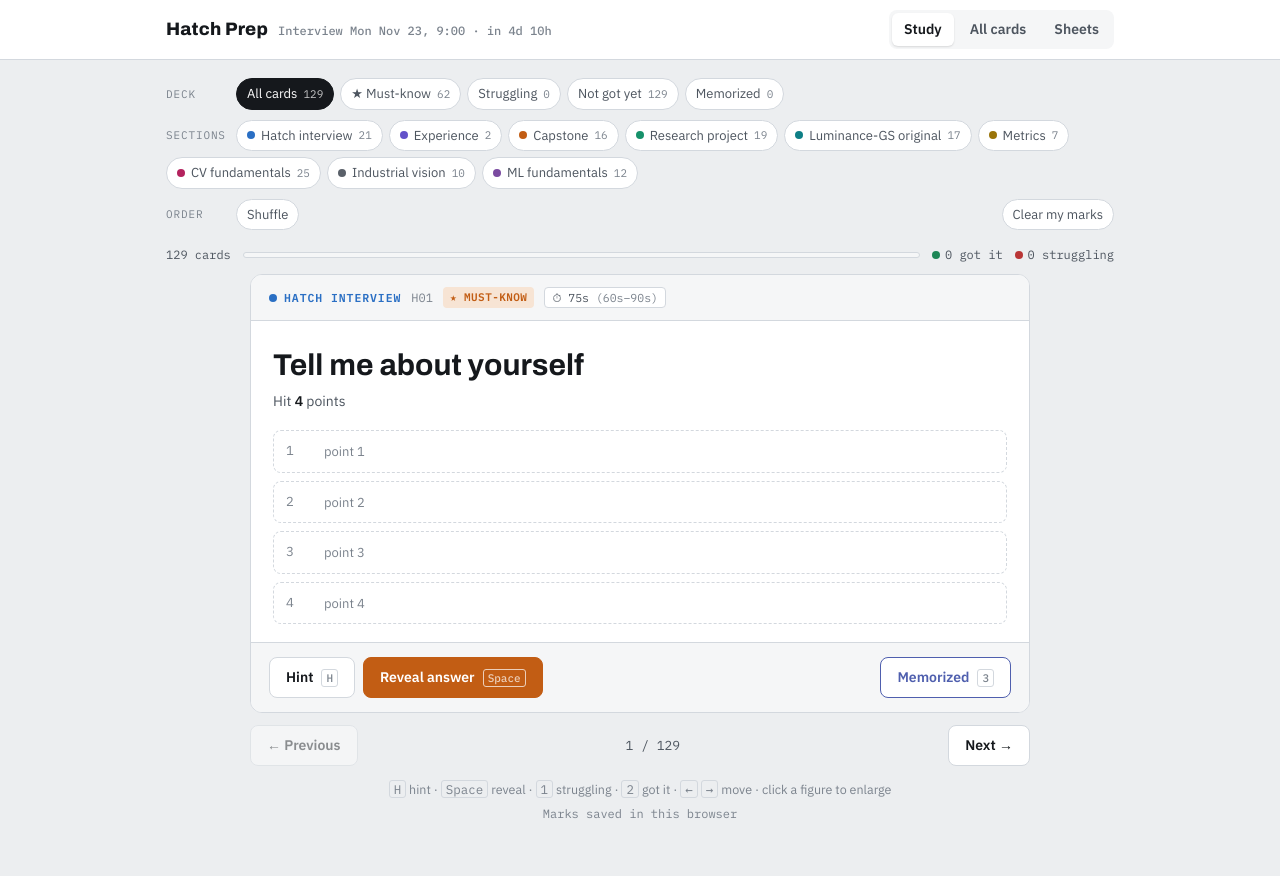
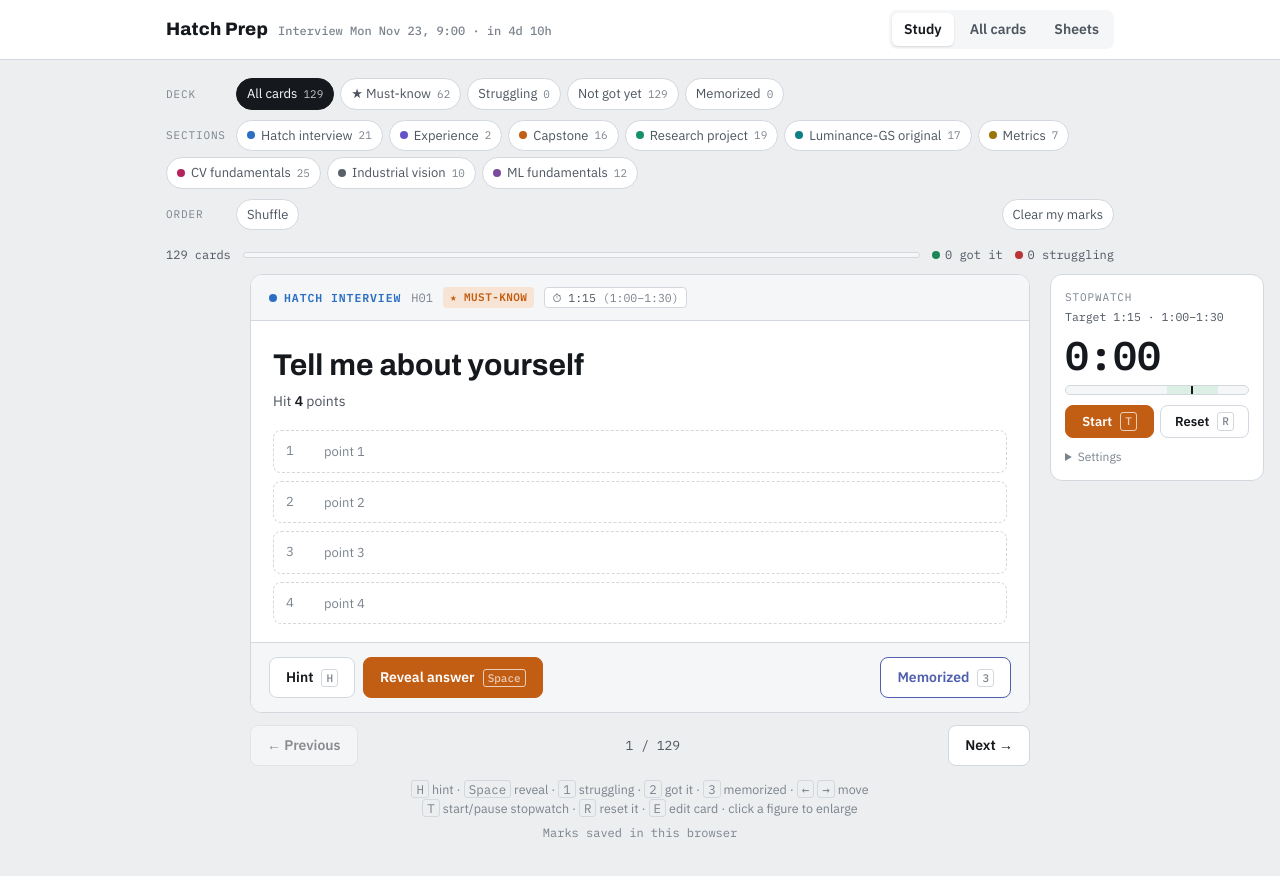
Before and after one commit to bartkw12/Interview-Prepper, a plain HTML site: page web/index.html in a window 1280 px wide. Drawn offline with Linux system fonts and the light colour scheme; no server answers.

Commit message:
timer addition.

```diff
--- a/web/index.html
+++ b/web/index.html
@@ -36,7 +36,8 @@
     </div>
     <div class="meter" id="meter"></div>
     <div id="stage"></div>
-    <p class="keys"><kbd>H</kbd> hint · <kbd>Space</kbd> reveal · <kbd>1</kbd> struggling · <kbd>2</kbd> got it · <kbd>←</kbd> <kbd>→</kbd> move · click a figure to enlarge</p>
+    <p class="keys"><kbd>H</kbd> hint · <kbd>Space</kbd> reveal · <kbd>1</kbd> struggling · <kbd>2</kbd> got it · <kbd>3</kbd> memorized · <kbd>←</kbd> <kbd>→</kbd> move<br>
+      <kbd>T</kbd> start/pause stopwatch · <kbd>R</kbd> reset it · <kbd>E</kbd> edit card · click a figure to enlarge</p>
     <p class="saved" id="saved"></p>
   </section>
 
@@ -51,9 +52,30 @@
   </section>
 </main>
 
+<aside class="timer" id="timer" aria-label="Answer stopwatch" data-phase="idle">
+  <div class="t-head"><span class="t-label">Stopwatch</span><span class="t-target" id="t-target"></span></div>
+  <div class="t-read" id="t-read" aria-live="off">0:00</div>
+  <div class="t-bar" aria-hidden="true"><span class="t-band" id="t-band"></span><i class="t-fill" id="t-fill"></i><b class="t-tick" id="t-tick"></b></div>
+  <div class="t-btns">
+    <button class="btn primary" id="t-go">Start <kbd>T</kbd></button>
+    <button class="btn" id="t-reset">Reset <kbd>R</kbd></button>
+  </div>
+  <details class="t-opts">
+    <summary>Settings</summary>
+    <label><input type="checkbox" id="t-autoreset"> Reset on a new card</label>
+    <label><input type="checkbox" id="t-chime"> Chime past the max</label>
+    <label>Target for untimed cards <input type="number" id="t-default" min="5" max="1800" step="5"> s</label>
+    <p>Green band: the recommended range. Tick: the target. Reveal pauses it, so you see your time.</p>
+  </details>
+</aside>
+
+<div class="toast" id="toast" role="status" hidden><span id="toast-msg"></span><button id="toast-undo" hidden>Undo</button></div>
+
 <div class="lb" id="lb" hidden><button class="close" id="lb-close">Close</button><img id="lb-img" alt="Enlarged figure"></div>
 
 <script src="data/cards.js"></script>
+<script src="js/timer.js"></script>
+<script src="js/editor.js"></script>
 <script src="js/app.js"></script>
 </body>
 </html>
```
